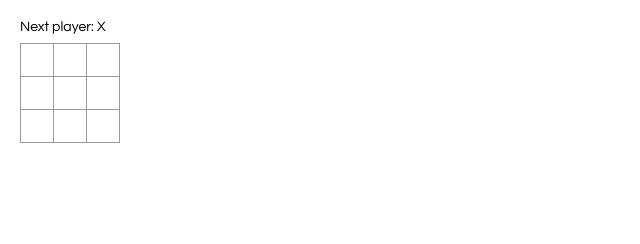
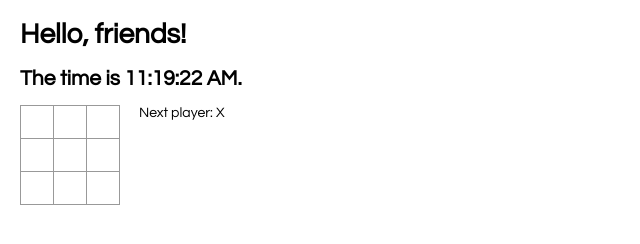
Before and after one commit to yara89/react, a React app: page / in a window 1280 px wide. Shown: the whole page, without its empty margins (0-640 px from the left). Built offline with nearby package versions, Linux system fonts and the light colour scheme.

Commit message:
tic tac toe working

```diff
--- a/public/index.html
+++ b/public/index.html
@@ -28,7 +28,9 @@
   </head>
   <body>
     <noscript>You need to enable JavaScript to run this app.</noscript>
+    <div id="root1"></div>
     <div id="root"></div>
+
     <!--
       This HTML file is a template.
       If you open it directly in the browser, you will see an empty page.
--- a/src/index.js
+++ b/src/index.js
@@ -2,53 +2,27 @@ import React from 'react';
 import ReactDOM from 'react-dom';
 import './index.css';
 
-class Square extends React.Component {
-  constructor(props) {
-    super(props)
-    this.state ={
-      value: null,
-    };
-  }
-  render() {
-    return (
-      <button className="square"
-      onClick={() => this.props.onClick()}
-    >
-      {this.props.value}
-      </button>
-    );
-  }
+function Square(props) {
+  return (
+    <button className="square" onClick={props.onClick}>
+      {props.value}
+    </button>
+  );
 }
 
+
 class Board extends React.Component {
-  constructor(props) {
-    super(props);
-    this.state ={
-      squares: Array(9).fill(null),
-    };
-  }
-  handleClick(i) {
-    const squares = this.state.squares.slice();
-    squares[i] = 'X';
-    this.setState({squares: squares});
-  }
-
-
   renderSquare(i) {
     return (
-            <Square value={this.state.squares[i]}
-            onClick={() => this.handleClick(i)}
+            <Square value={this.props.squares[i]}
+            onClick={() => this.props.onClick(i)}
             />
     );
   }
 
-
   render() {
-    const status = 'Next player: X';
-
     return (
       <div>
-        <div className="status">{status}</div>
         <div className="board-row">
           {this.renderSquare(0)}
           {this.renderSquare(1)}
@@ -70,14 +44,54 @@ class Board extends React.Component {
 }
 
 class Game extends React.Component {
+  constructor(props) {
+    super(props);
+    this.state = {
+      history: [{
+        squares: Array(9).fill(null),
+      }],
+      xIsNext: true,
+    };
+  }
+
+  handleClick(i) {
+    const history = this.state.history;
+    const current = history[history.length - 1];
+    const squares = current.squares.slice();
+    if (calculateWinner(squares) || squares[i]) {
+      return;
+    }
+    squares[i] = this.state.xIsNext ? 'X' : 'O';
+    this.setState({
+    history: history.concat([{
+      squares: squares,
+    }]),
+    xIsNext: !this.state.xIsNext,
+   });
+  }
+
   render() {
+    const history = this.state.history;
+    const current = history[history.length - 1];
+    const winner = calculateWinner(current.squares);
+    let status;
+    if (winner) {
+      status = 'the Winner is: ' + winner;
+    } else {
+      status = 'Next player: ' + (this.state.xIsNext ? 'X' : 'O');
+    }
+
+
     return (
       <div className="game">
         <div className="game-board">
-          <Board />
+          <Board
+              squares={current.squares}
+              onClick={(i) => this.handleClick(i)}
+           />
         </div>
         <div className="game-info">
-          <div>{/* status */}</div>
+          <div>{status}</div>
           <ol>{/* TODO */}</ol>
         </div>
       </div>
@@ -85,9 +99,52 @@ class Game extends React.Component {
   }
 }
 
+
+
 // ========================================
 
 ReactDOM.render(
   <Game />,
   document.getElementById('root')
 );
+
+function calculateWinner(squares) {
+  const lines = [
+    [0, 1, 2],
+    [3, 4, 5],
+    [6, 7, 8],
+    [0, 3, 6],
+    [1, 4, 7],
+    [2, 5, 8],
+    [0, 4, 8],
+    [2, 4, 6],
+  ];
+  for (let i = 0; i < lines.length; i++) {
+    const [a, b, c] = lines[i];
+    if (squares[a] && squares[a] === squares[b] && squares[a] === squares[c]) {
+      return squares[a];
+    }
+  }
+  return null;
+}
+
+
+class Clock extends React.Component {
+  render() {
+    return (
+      <div>
+        <h1>Hello, friends!</h1>
+        <h2> The time is {this.props.date.toLocaleTimeString()}.</h2>
+      </div>
+    );
+  }
+}
+
+function tick() {
+  ReactDOM.render(
+    <Clock date={new Date()} />,
+    document.getElementById('root1')
+  );
+}
+
+setInterval(tick, 1000);
```
Also changed, not shown: public/tictactoe.png (added), 1 other file.
